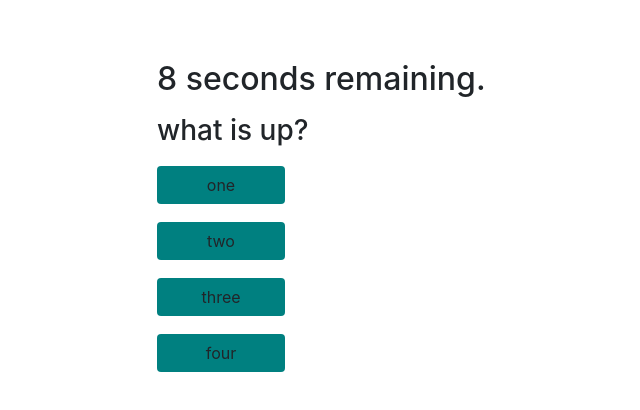
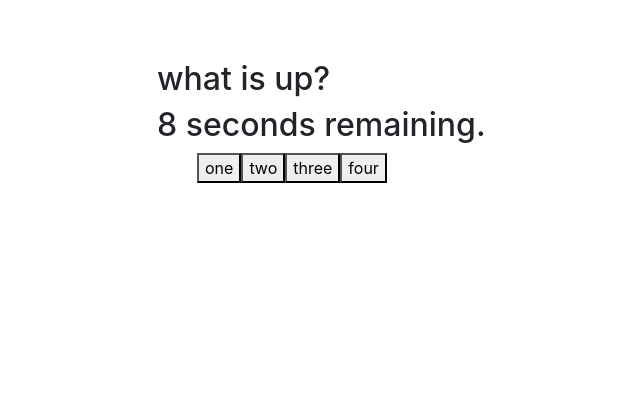
Before and after one commit to jaredseefried/homework4-code-quiz, a plain HTML site: page index.html in a window 1280 px wide. Both pictures are taken after a click on the button "Start". Shown: the whole page, without its empty margins (163-803 px from the left). Drawn offline with nearby package versions, Linux system fonts and the light colour scheme.

Commit message:
loop through questions and answers

```diff
--- a/index.html
+++ b/index.html
@@ -12,9 +12,10 @@
         <h1 id="mainH" class="text-center col-12">Code Quiz</h1>
 
     </header>
-    <main id ="questionSection">
+    <main>
+        <h2 id="questionSection"></h2>
         <h2 id="timer"></h2>
-        <h6 id="questionTitle"></h6>
+        <h6><span id="question-number"></span><span id="questionTitle"></span></h6>
         <ul id ="choices"></ul>
 
         <p id="mainPara" class="text-center col-12">You will be presented with a series of multiple choice quesions. Each right answer will take you to the next question but if you answer a question incorrectly, time will be deducted from your quiz timer. In the end, you will be presented with a score to submit with you initals. </p>
@@ -23,7 +24,7 @@
         </form>
     </main>
 
-    <script src="questions.js"></script>
+
     <script src="script.js"></script>
 </body>
 </html>
--- a/questions.js
+++ /dev/null
@@ -1,14 +0,0 @@
-var questions = [
-    {title: "what is up?",
-    choices: ['one', 'two', 'three', 'four'] ,
-    answer: 'one'},
-    {title: "what is down?",
-    choices: ['one', 'two', 'three', 'four'] ,
-    answer: 'two'},
-    {title: "what is left?",
-    choices: ['one', 'two', 'three', 'four'] ,
-    answer: 'three'},
-    {title: "what is right?",
-    choices: ['one', 'two', 'three', 'four'] ,
-    answer: 'four'}
-]
--- a/script.js
+++ b/script.js
@@ -1,19 +1,33 @@
+//global variables
 var hTag = document.querySelector("#mainH");
 var para = document.querySelector("#mainPara");
 var startButton = document.querySelector("#startBtn");
 var timeRemain = document.querySelector("#timer");
 var ulTag = document.getElementById("choices");
+var questionsSection = document.querySelector("#questionSection");
+var choices = document.querySelector("choices");
+var score = 0;
+var index = 0;
 var timeLeft = 10;
 var myTimer
 
-var score = 0;
-var index = 0;
+//Questions and Answers Array
+var questions = [
+    {title: "what is up?",
+    choices: ['one', 'two', 'three', 'four'] ,
+    answer: 'one'},
+    {title: "what is down?",
+    choices: ['five', 'six', 'seven', 'eight'] ,
+    answer: 'six'},
+    {title: "what is left?",
+    choices: ['nine', 'ten', 'eleven', 'twelve'] ,
+    answer: 'eleven'},
+    {title: "what is right?",
+    choices: ['thirteen', 'fourteen', 'fiveteen', 'sixteen'] ,
+    answer: 'sixteen'}
+]
 
-var questionsSection = document.querySelector("#questionSection");
-var choices = document.querySelector("choices");
-
-
-
+//Countdown function
 function startTime(){
 
     myTimer = setInterval(function() {
@@ -27,55 +41,86 @@ function startTime(){
     loadQuestion();
 }
 
-
+// Questions function
 function loadQuestion(){
 
     var currentQuestion = questions[index];
-    var titleEl = document.createElement("h3");
-    titleEl.textContent = currentQuestion.title;
-    questionsSection.append(titleEl);
+    // var titleEl = document.createElement("h2");
+    questionsSection.textContent = currentQuestion.title;
+    // questionsSection.append(titleEl);
+    loadChoices(index);
+}
+
+// answers function
+
+// Load questions from array function
+function loadChoices(index){
+    // show choices loop
+    for (var i = 0; i < questions[index].choices.length; i++){
+
+    if (ulTag.childElementCount < questions[index].choices.length) {
 
 
-    currentQuestion.choices.forEach(function(choice, i) {
+    // make answer buttons
     var choicesEl = document.createElement("button");
-    choicesEl.setAttribute("class", "btn");
-    choicesEl.textContent = choice;
-    choicesEl.setAttribute("data-answer", currentQuestion.choices[i]);
 
+    // give button a class of btn
+    choicesEl.setAttribute("class", "btn" + [i]);
+    choicesEl.textContent = questions[index].choices[i];
+
+    // give data answer attribute
+    choicesEl.setAttribute("data-answer", questions[index].answer);
+
+    //Show choices
+    ulTag.appendChild(choicesEl);
+    console.log();
 
     //determine if the button as the correct answer
     //if does, set attribute (data-correct) yes or no
     //when button is
-    choicesEl.textContent = currentQuestion.choices[i];
-    console.log("checking");
+    } else {
+        var newChoicesEl = document.querySelector(".btn" + [i]);
+        newChoicesEl.textContent = questions[index].choices[i];
+    }
+}
+}
 
-    questionsSection.appendChild(choicesEl)
-    console.log(choice, i);
+// Start Quiz function
+function startQuiz(e){
+    e.preventDefault();
 
+    // display none HTML elements
+    hTag.style.display = "none";
+    para.style.display = "none";
+    startButton.style.display = "none";
 
-    })
+    // Start countdown
+    startTime();
+    }
+
+// user clicks an answer function
+function answerClick(e){
+    e.preventDefault();
+   var userAnswer = e.target.getAttribute("data-answer");
+//    console.log(userAnswer);
+    if (userAnswer === questions[index].answer){
+        // create message of correcxt
+        // increase score
+
+    } else {
+        // display message of incorrect
+        //descrease counter
+
+    }
+    if (userAnswer){
+        index++;
+        loadQuestion();
+    }
 
 }
 
-
-function startQuiz(e){
-    e.preventDefault();
-
-    hTag.style.display = "none";
-    para.style.display = "none";
-    startButton.style.display = "none";
-    startTime();
-    }
-
-function answerClick(e){
-    e.preventDefault();
-    if( e.target.matches("button") ){
-        console.log("Correct");
-    } else {
-        console.log("incorrect");
-    }
-}
-
+// Event listener on ul Tag
 ulTag.addEventListener("click", answerClick);
 
+//event listener on start
 startButton.addEventListener("click", startQuiz);
```
